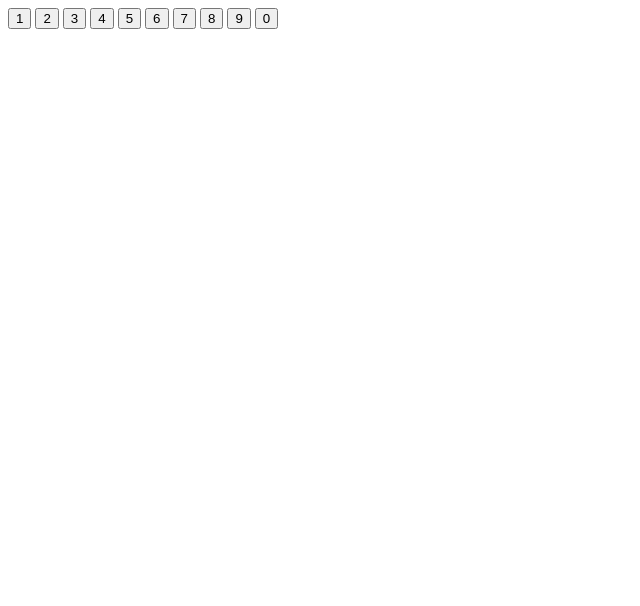
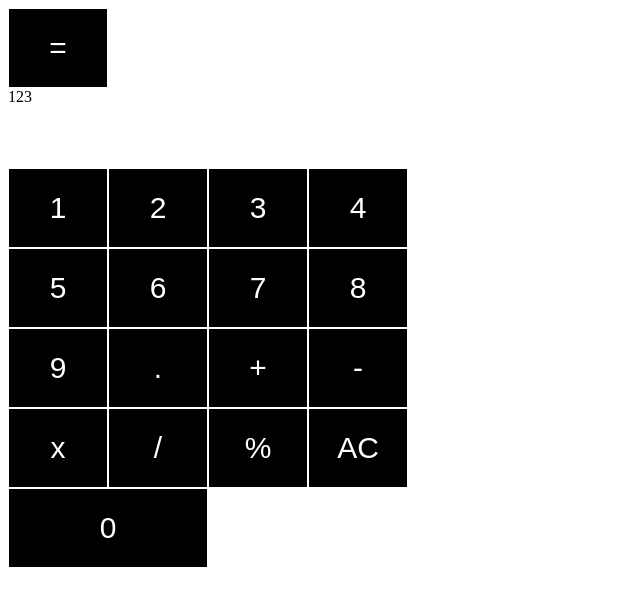
Before and after one commit to Leon-Wun/Calculator, a plain HTML site: page index.html in a window 1280 px wide. Shown: the whole page, without its empty margins (0-640 px from the left). Drawn offline with Linux system fonts and the light colour scheme.

Commit message:
partial update to CSS and HTML

```diff
--- a/index.html
+++ b/index.html
@@ -7,16 +7,29 @@
     <link rel="stylesheet" href="styles.css" />
   </head>
   <body>
+    <div id="container">
+      <div id="displayOutput">123</div>
+      <button class="buttons number" id="button1">1</button>
+      <button class="buttons number" id="button2">2</button>
+      <button class="buttons number" id="button3">3</button>
+      <button class="buttons operator" id="buttonEqual">=</button>
+      <button class="buttons number" id="button4">4</button>
+      <button class="buttons number" id="button5">5</button>
+      <button class="buttons number" id="button6">6</button>
+      <button class="buttons number" id="button7">7</button>
+      <button class="buttons number" id="button8">8</button>
+      <button class="buttons number" id="button9">9</button>
+
+      <button class="buttons operator" id="buttonDot">.</button>
+      <button class="buttons operator" id="addButton">+</button>
+      <button class="buttons operator" id="subtractButton">-</button>
+      <button class="buttons operator" id="multiplyButton">x</button>
+      <button class="buttons operator" id="divideButton">/</button>
+
+      <button class="buttons operator" id="percentButton">%</button>
+      <button class="buttons operator" id="resetButton">AC</button>
+      <button class="buttons" id="button0">0</button>
+    </div>
     <script src="index.js"></script>
-    <button id="button1">1</button>
-    <button id="button2">2</button>
-    <button id="button3">3</button>
-    <button id="button4">4</button>
-    <button id="button5">5</button>
-    <button id="button6">6</button>
-    <button id="button7">7</button>
-    <button id="button8">8</button>
-    <button id="button9">9</button>
-    <button id="button0">0</button>
   </body>
 </html>
--- a/styles.css
+++ b/styles.css
@@ -0,0 +1,26 @@
+#container {
+  display: grid;
+  grid-template-columns: repeat(4, 1fr);
+  grid-auto-rows: 80px;
+  width: 400px;
+}
+
+.buttons {
+  border: 1px solid white;
+  font-family: Arial, Helvetica, sans-serif;
+  font-size: 30px;
+  color: white;
+  background-color: black;
+}
+
+#displayOutput {
+  grid-column: 1/5;
+}
+
+#button0 {
+  grid-column: 1/3;
+}
+
+#buttonEqual {
+  grid-row: 1/2;
+}
```
